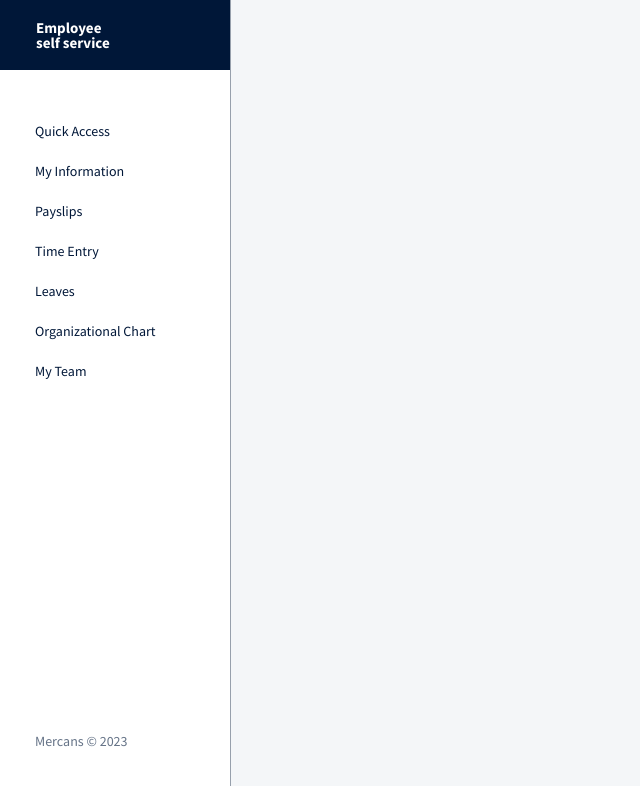
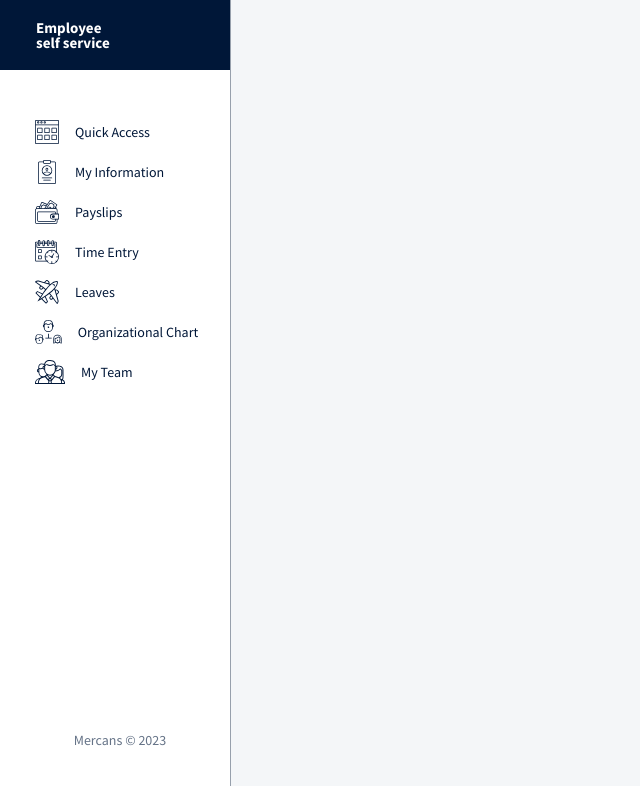
Before and after one commit to krigulson/mercans-test, a Vue app: page / in a window 1280 px wide. Shown: the top 786 px of the page, without its empty margins (0-640 px from the left). Built offline with nearby package versions, Linux system fonts and the light colour scheme.

Commit message:
Use created Icon component in router-link

```diff
--- a/src/components/NavigationSidebar.vue
+++ b/src/components/NavigationSidebar.vue
@@ -1,11 +1,16 @@
 <script>
 import menuLinks from '../static/menuLinks.json';
+import Icon from './Icon.vue';
 
 export default {
   data() {
     return {
       menuLinks: menuLinks
     }
+  },
+
+  components: {
+    Icon
   },
 
   computed: {
@@ -32,11 +37,15 @@
 <template>
   <aside class="sidebar">
     <div class="sidebar-heading">Employee self service</div>
-
     <div class="sidebar-inner">
       <ul class="menu-links">
         <li v-for="sortedLinks in sortedLinks">
-          <router-link :to="{path:sortedLinks.path}">{{ humanize(sortedLinks.title) }}</router-link>
+          <router-link :to="{path:sortedLinks.path}">
+            <div>
+              <Icon :name="sortedLinks.icon" />
+            </div>
+            {{ humanize(sortedLinks.title) }}
+          </router-link>
         </li>
       </ul>
       <ul class="copyright"><li>Mercans &copy; {{ new Date().getFullYear() }}</li></ul>
@@ -95,13 +104,27 @@
 
 .sidebar ul li a,
 .sidebar ul.copyright li {
-  display: block;
+  display: flex;
+  align-items: center;
+  gap: 16px;
   color: var(--black);
   text-align: left;
   font-size: 14px;
   letter-spacing: 0px;
   opacity: 1;
   padding: 10px 35px;
+  padding-right: 25px;
+}
+
+.sidebar ul li a div {
+  display: flex;
+  justify-content: center;
+  align-items: center;
+  min-width: 24px;
+}
+.sidebar ul li a div svg {
+  height: 24px;
+  fill: #001738;
 }
 
 .sidebar ul li a.is-active {
@@ -125,5 +148,6 @@
 
 .sidebar ul.copyright li {
   color: var(--dark-gray);
+  justify-content: center;
 }
 </style>
```
